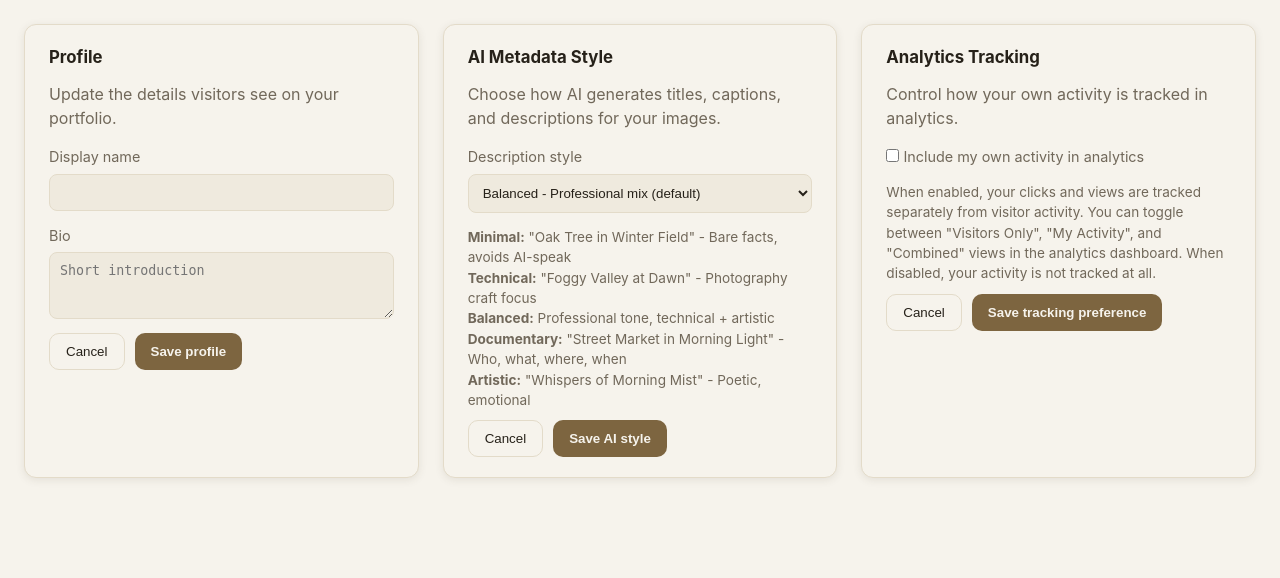
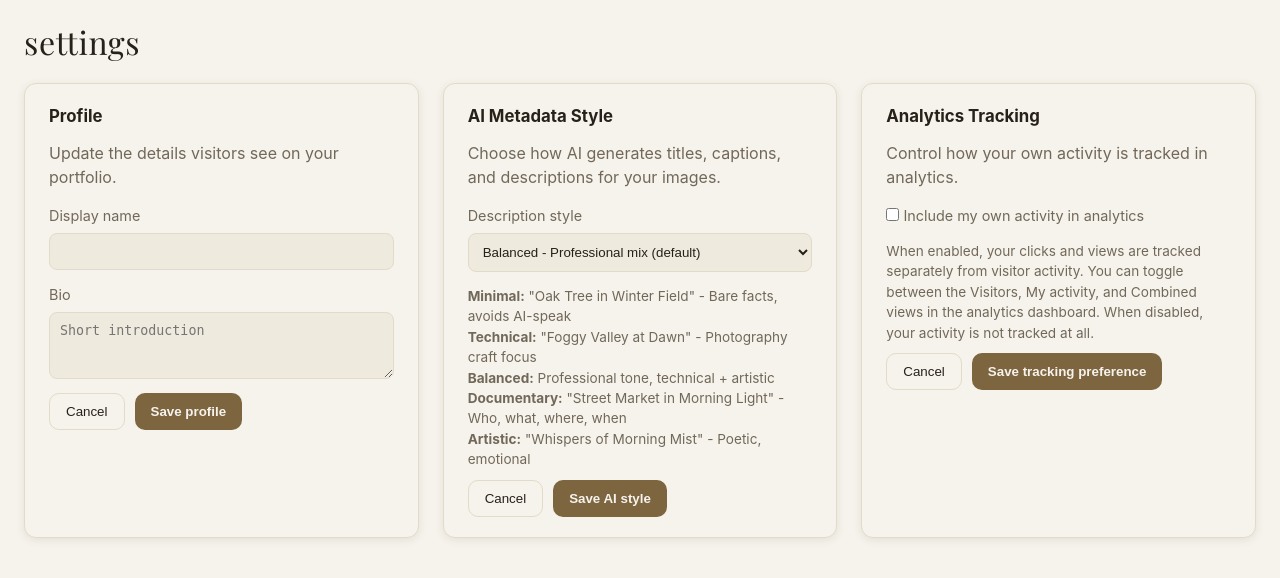
Before and after one commit to adrianhensler/hensler-photography, a Python web app: template api/templates/photographer/settings.html in a window 1280 px wide. Shown: the part 79-657 px from the top of the page. Run offline with Jinja, Linux system fonts and the light colour scheme; the template is opened without the code that fills it, so the values that code supplies are empty.

Commit message:
feat: serif page titles on gallery, upload, and settings (#84)
Every console page now opens with a Playfair lowercase h1 via the
shared .page-head/.page-title. Upload places the suggested-dot legend
beside its title (new .page-head--inline), matching the design.html
mock. Settings gains a wrapper so the title sits above the card grid,
and its tracking copy uses the renamed analytics filter labels.
design.html change log updated.


Claude-Session: https://claude.ai/code/session_01YC4UcJoxgRqpQPHoynLjKi

Co-authored-by: Claude Opus 5.5 <noreply@anthropic.com>

```diff
--- a/api/static/css/manage-shell.css
+++ b/api/static/css/manage-shell.css
@@ -344,3 +344,9 @@
     outline: 2px solid var(--focus-border);
     outline-offset: 2px;
 }
+
+/* Title with its note beside it rather than pushed to the far edge
+   (design.html upload mock: "upload" + the suggested-dot legend). */
+.page-head--inline {
+    justify-content: flex-start;
+}
--- a/api/templates/photographer/gallery.html
+++ b/api/templates/photographer/gallery.html
@@ -630,6 +630,10 @@
 <div id="toastContainer"></div>
 
 <div class="container">
+    <div class="page-head">
+        <h1 class="page-title">gallery</h1>
+    </div>
+
     <div class="filters">
         <div class="filter-group">
             <label for="filterStatus">Status</label>
--- a/api/templates/photographer/settings.html
+++ b/api/templates/photographer/settings.html
@@ -1,11 +1,14 @@
 {% extends 'photographer/base.html' %}
 {% block styles %}
 <style>
+    .settings-shell {
+        padding: 24px;
+    }
+
     .settings-page {
         display: grid;
         grid-template-columns: repeat(auto-fit, minmax(320px, 1fr));
         gap: 24px;
-        padding: 24px;
     }
 
     .settings-card {
@@ -78,6 +81,11 @@
 {% endblock %}
 
 {% block content %}
+<div class="settings-shell">
+<div class="page-head">
+    <h1 class="page-title">settings</h1>
+</div>
+
 <div class="settings-page">
     <div class="settings-card">
         <h2>Profile</h2>
@@ -134,7 +142,7 @@
         </div>
         <div style="font-size: 0.85rem; color: var(--text-secondary); margin-top: 8px; line-height: 1.5;">
             When enabled, your clicks and views are tracked separately from visitor activity.
-            You can toggle between "Visitors Only", "My Activity", and "Combined" views in the analytics dashboard.
+            You can toggle between the Visitors, My activity, and Combined views in the analytics dashboard.
             When disabled, your activity is not tracked at all.
         </div>
         <div class="settings-actions">
@@ -142,6 +150,7 @@
             <button id="save-tracking" class="btn-primary" type="button">Save tracking preference</button>
         </div>
     </div>
+</div>
 </div>
 {% endblock %}
 
--- a/sites/main/design.html
+++ b/sites/main/design.html
@@ -522,6 +522,7 @@
     <p class="eyebrow">change log</p>
     <h2 class="serif">what changed, and why</h2>
     <ul class="rules">
+      <li><b>2026-09-28: every console page opens with its title in the serif.</b><span>Gallery, upload, and settings joined dashboard and analytics; on upload the suggested-dot legend sits beside the title, as in the mock above.</span></li>
       <li><b>2026-09-28: dashboard and analytics layout pass.</b><span>Emoji launcher cards replaced by counts and a contact sheet of recent photos; page titles set in the serif; analytics numbers moved out of mono; filled filter tabs became quiet segmented controls; loading text became skeletons.</span></li>
       <li><b>2026-09-28: upload cards became review rows.</b><span>Small cards read badly after an upload on desktop; full-width rows give captions and camera data room. The &#8942; menu and sand dot from the original brief were restored at the same time, after a redesign had briefly put Regenerate and Delete in plain view.</span></li>
       <li><b>2026-09-28: the console follows the operating system theme.</b><span>It had defaulted to darkroom, which this page never specified.</span></li>
```
Also changed, not shown: api/templates/photographer/upload.html (+6 -2 lines).
